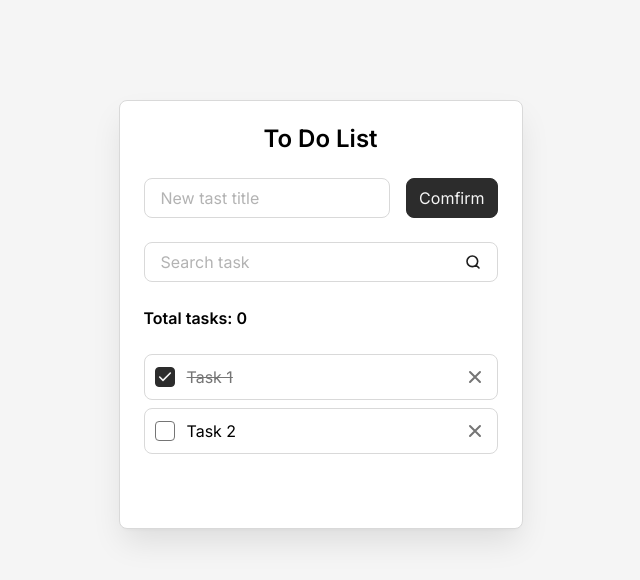
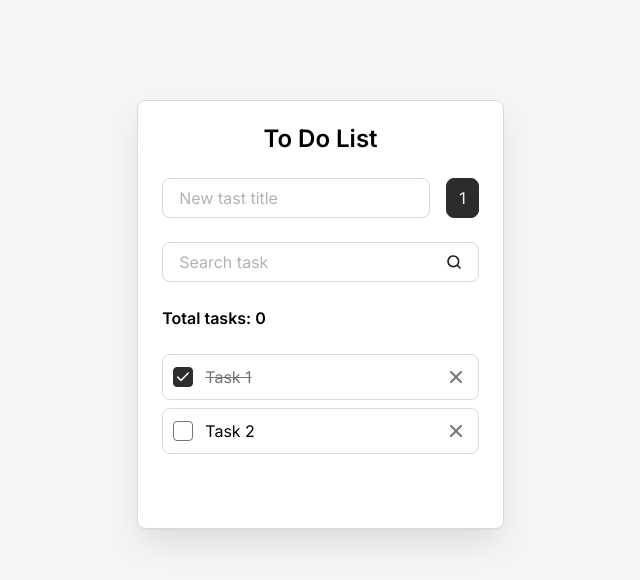
Before and after one commit to phill4m/ToDoList, a React (Vite) app: page / in a window 1280 px wide. Shown: the top 580 px of the page, without its empty margins (312-952 px from the left). Built offline with nearby package versions, Linux system fonts and the light colour scheme.

Commit message:
commit 2

```diff
--- a/src/components/Button.jsx
+++ b/src/components/Button.jsx
@@ -1,6 +1,6 @@
 const Button = () => {
     return(
-        <button className="button" type="submit">Comfirm</button>
+        <button className="button" type="submit">1</button>
     )
 }
 
```
